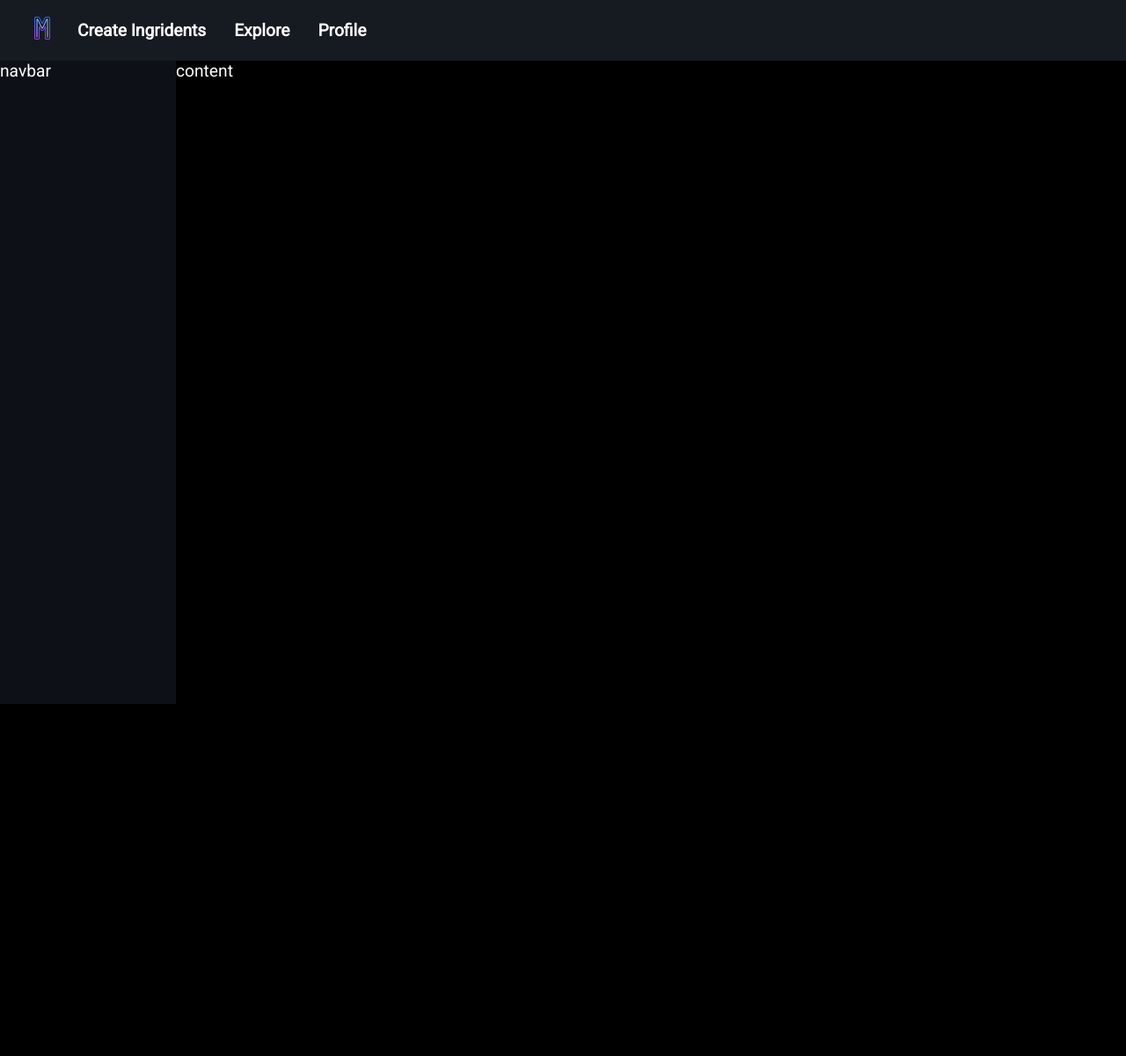
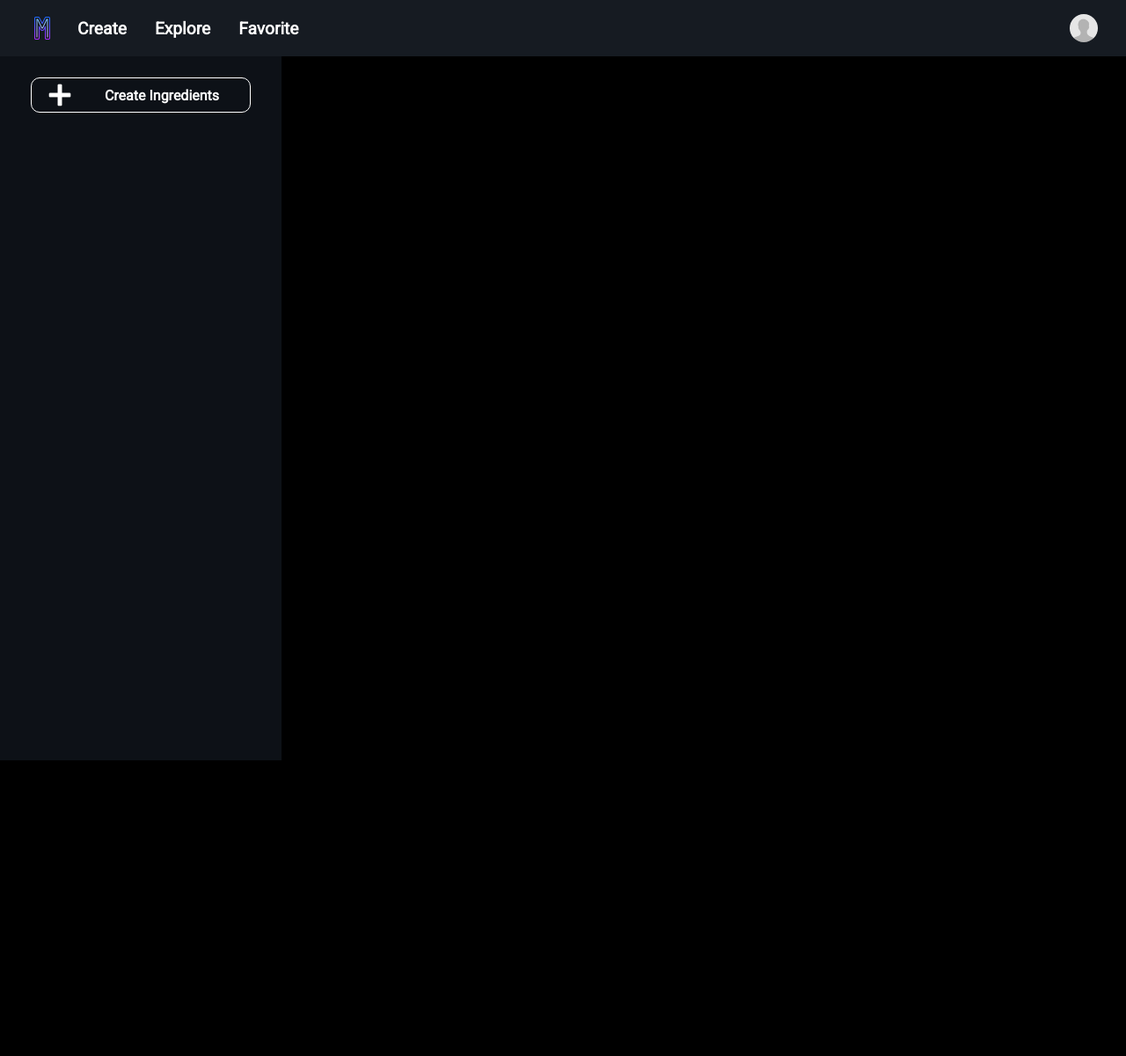
Before and after one commit to miftahr149/PHP-project, a PHP site: page /view/home.php in a window 1280 px wide. Shown: the whole page at 88% size. Before the commit the page ends 800 px from the top, so only its background shows below. Run offline with PHP 8.4, Linux system fonts and the light colour scheme; the visitor is signed in with stand-in values (Sample User, id 1).

Commit message:
working on homepage

```diff
--- a/css/home.css
+++ b/css/home.css
@@ -3,6 +3,11 @@
 :root {
     --header-bg-color: #161b22;
     --navbar-bg-color: #0d1117;
+    --create-ingredients-bg-color: #238636;
+}
+
+body {
+    min-height: 150vh;
 }
 
 .header {
@@ -20,6 +25,7 @@
     font-weight: bold;
     border-radius: 10px;
     padding: 0 0.5rem;
+    transition: all 500ms ease-out;
 }
 
 .header__menu:hover {
@@ -27,12 +33,59 @@
     color: var(--header-bg-color);
 }
 
+.profile img {
+    border-radius: 50%;
+}
+
 /* main */
 .main {
     display: grid;
-    grid-template-columns: 200px 1fr;
+    grid-template-columns: 25vw 1fr;
 }
+
+/* Navbar */
 
 .main__navbar {
     background-color: var(--navbar-bg-color);
+    height: 100vh;
+
+    padding: 1.5rem .2rem;
+
+    position: sticky;
+    top: 0;
+    left: 0;
 }
+
+.create-ingredients {
+    gap: 1rem;
+    margin: auto;
+    border-radius: 10px;
+    padding: .2rem 1rem;
+    align-items: center;
+    border: 1px solid white;
+    font-size: 1rem;
+    color: inherit;
+    text-decoration: none;
+    width: 80%;
+    transition: all 500ms ease-in-out;
+}
+
+.create-ingredients:hover {
+    color: black;
+    background-color: white;
+}
+
+.create-ingredients:hover img {
+    filter: invert(1);
+}
+
+.create-ingredients p {
+    text-align: center;
+    font-weight: bold;
+}
+
+/* Content */
+
+.main__content {
+    padding: 1rem 1.2rem;
+}
--- a/css/utility.css
+++ b/css/utility.css
@@ -23,6 +23,10 @@ body {
 
     display: flex;
     flex-direction: column;
+}
+
+img {
+    display: block;
 }
 
 p {
--- a/utility/function.php
+++ b/utility/function.php
@@ -7,3 +7,7 @@ function sendError(string $error)
     <p class='error'>{$error}</p>
     ";
 }
+
+function isLog(): void {
+    if (empty($_SESSION['user_data'])) header('Location: ../index.php');
+}
--- a/view/home.php
+++ b/view/home.php
@@ -1,4 +1,10 @@
-<?php session_start() ?>
+<?php
+
+session_start();
+include("../utility/function.php");
+isLog();
+
+?>
 
 <!DOCTYPE html>
 <html lang="en">
@@ -19,17 +25,29 @@
             <a href="<?php $_SERVER['PHP_SELF'] ?>" class="">
                 <img src="../favicon.ico" alt="meal master icon" width=32 height=32>
             </a>
-            <a href="" class="header__menu flex-box flex-center">Create Ingridents</a>
+            <a href="" class="header__menu flex-box flex-center">Create</a>
             <a href="" class="header__menu flex-box flex-center">Explore</a>
-            <a href="" class="header__menu flex-box flex-center">Profile</a>
+            <a href="" class="header__menu flex-box flex-center">Favorite</a>
         </section>
 
-        <section class="header__right"></section>
+        <section class="header__right">
+            <a href="" class="profile flex-box flex-center">
+                <img src="../img/anonym.jpg" alt="" width=32 height=32>
+            </a>
+        </section>
     </header>
 
     <main class="main flex-grow bg-black">
-        <div class="main__navbar">navbar</div>
-        <div class="main__content">content</div>
+        <div class="main__navbar">
+            <a href="" class="create-ingredients flex-box flex-center">
+                <img src="../img/plus.ico" alt="profile" title="Profile">
+                <p class="flex-grow">Create Ingredients</p>
+            </a>
+        </div>
+
+
+        <div class="main__content">
+        </div>
     </main>
 
 </body>
```
Also changed, not shown: img/anonym.jpg (added), img/plus.ico (added).
